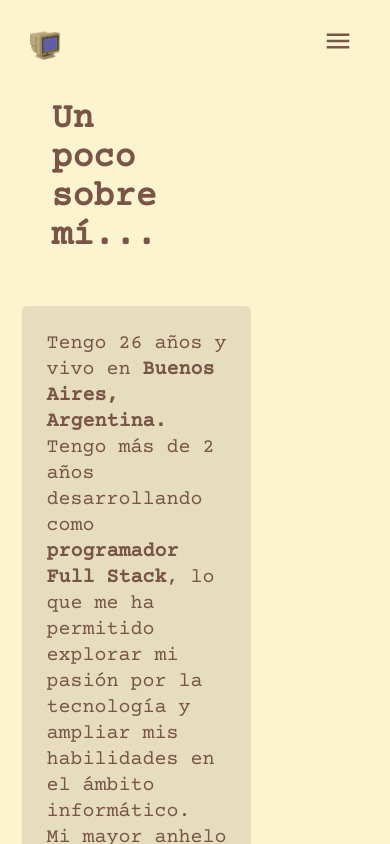
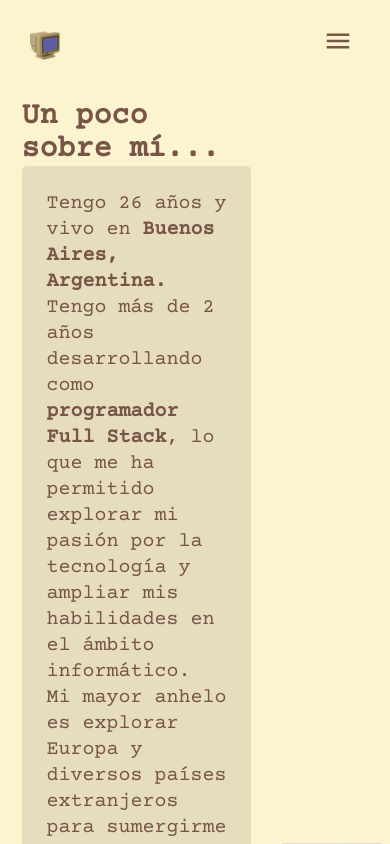
Before and after one commit to davidmarquez98/portafolio, a React (Vite) app: page /portafolio/about in a window 390 px wide. Shown: the top 844 px of the page. Built offline with nearby package versions, Linux system fonts and the light colour scheme.

Commit message:
change o title

```diff
--- a/src/views/page/about/about.css
+++ b/src/views/page/about/about.css
@@ -216,3 +216,20 @@
 .logo-bigger{
     width: 130px;
 }
+
+@media (max-width: 450px){
+    .introduccion-content{
+        display: flex;
+        align-items: center;
+    }
+
+    .sobre-mi-titulo-content{
+        width: 100%;
+        margin: 0;
+    }
+
+    .sobre-mi-titulo-content h3{
+        font-size: 30px;
+    }
+
+}
```
